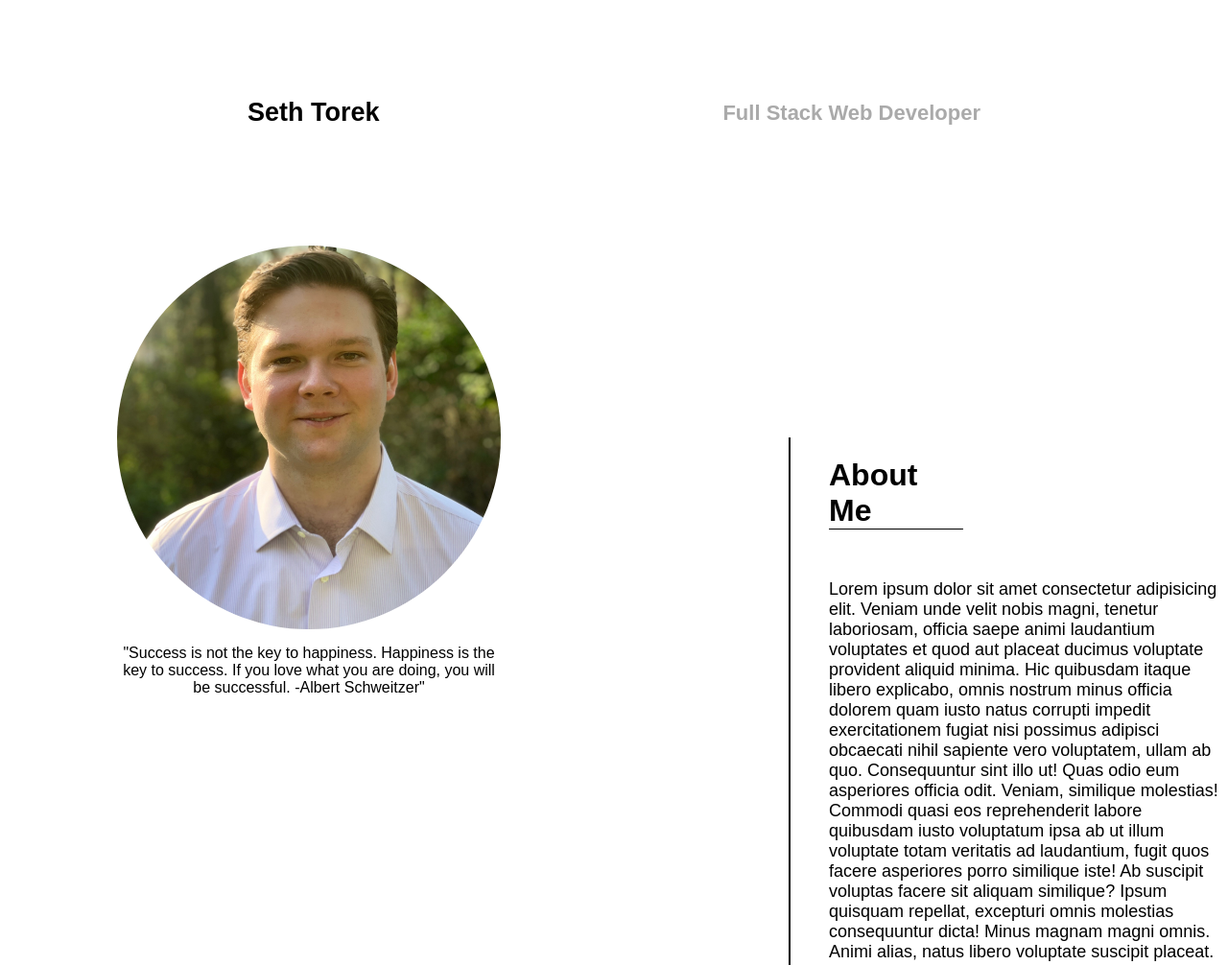
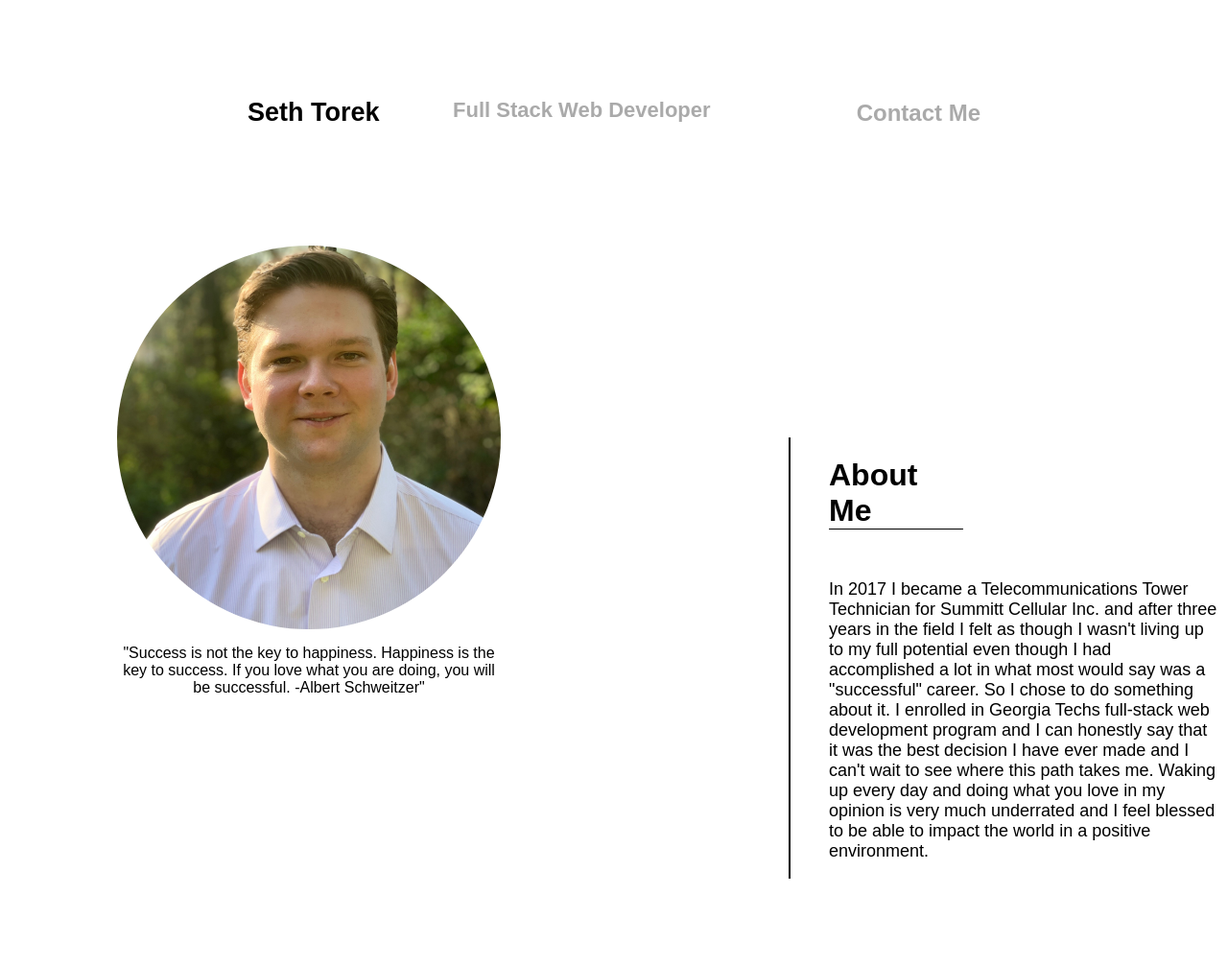
Before and after one commit to Sttorek/st-portfolio, a plain HTML site: page index.html in a window 1280 px wide. Shown: the top 1006 px of the page at 96% size. Drawn offline with Linux system fonts and the light colour scheme; a web font is replaced by a local one.

Commit message:
added pdf and link hover effect

```diff
--- a/assets/style.css
+++ b/assets/style.css
@@ -7,12 +7,15 @@
 /** elements ------------------------------------------------------------------------- */
 a {
     color:inherit;
+    text-decoration: none;
 }
 
 
 
 /** classes -------------------------------------------------------------------------- */
-
+.temporary {
+    font-size: 20px;
+}
 
 
 
@@ -35,6 +38,50 @@ a {
 #title {
     font-size: 22px;
     color: rgb(170, 170, 170);
+    position: relative;
+    margin-left: 50px;
+}
+
+/* #page-link {
+    font-size: 22px;
+    color: rgb(170, 170, 170);
+} */
+
+.effect {
+    color: rgb(170, 170, 170);
+    position: relative;
+    text-decoration: none;
+    transition: color .4s ease-out;
+}
+
+ .effect::after {
+    border-radius: 50%;
+    border-top: 3px solid black;
+    content: "";
+    position: absolute;
+    right: 100%;
+    bottom: .14em;
+    left: 0;
+    transition: right .4s cubic-bezier(0,.5,0,1),
+    border-color .4s ease-out;
+}
+
+ .effect:hover {
+    text-decoration: none;
+    color: black;
+}
+
+.effect:hover::after {
+    right: 0;
+    color: black;
+}
+
+
+
+#right {
+    width: 600px;
+    display: flex;
+    justify-content: space-between;
 }
 
 /* profile content ------------------- */
--- a/index.html
+++ b/index.html
@@ -16,7 +16,10 @@
 <body>
     <nav id="nav-bar">
         <h1 id="name">Seth Torek</h1>
-        <h2 id="title">Full Stack Web Developer</h2>
+        <div id="right">
+            <h2 id="title">Full Stack Web Developer</h2>
+            <a class="effect" href="#footer"><h2 id="page-link">Contact Me</h2></a>
+        </div>
     </nav>
     <div id="profile-cnt">
         <div id="proPic-cnt">
@@ -28,7 +31,7 @@
         </div>
         <div id="about-cnt">
             <h1 id="about">About Me</h1>
-            <p id="about-me">Lorem ipsum dolor sit amet consectetur adipisicing elit. Veniam unde velit nobis magni, tenetur laboriosam, officia saepe animi laudantium voluptates et quod aut placeat ducimus voluptate provident aliquid minima. Hic quibusdam itaque libero explicabo, omnis nostrum minus officia dolorem quam iusto natus corrupti impedit exercitationem fugiat nisi possimus adipisci obcaecati nihil sapiente vero voluptatem, ullam ab quo. Consequuntur sint illo ut! Quas odio eum asperiores officia odit. Veniam, similique molestias! Commodi quasi eos reprehenderit labore quibusdam iusto voluptatum ipsa ab ut illum voluptate totam veritatis ad laudantium, fugit quos facere asperiores porro similique iste! Ab suscipit voluptas facere sit aliquam similique? Ipsum quisquam repellat, excepturi omnis molestias consequuntur dicta! Minus magnam magni omnis. Animi alias, natus libero voluptate suscipit placeat.</p>
+            <p id="about-me">In 2017 I became a Telecommunications Tower Technician for Summitt Cellular Inc. and after three years in the field I felt as though I wasn't living up to my full potential even though I had accomplished a lot in what most would say was a "successful" career. So I chose to do something about it. I enrolled in Georgia Techs full-stack web development program and I can honestly say that it was the best decision I have ever made and I can't wait to see where this path takes me. Waking up every day and doing what you love in my opinion is very much underrated and I feel blessed to be able to impact the world in a positive environment.</p>
         </div>
     </div>
     <section id="project-section">
@@ -44,7 +47,9 @@
     </section>
     <div id="foot-title">Check Me Out</div>
     <footer id="footer">
-        <i class="icon fas fa-phone-volume fa-3x"></i>
+        <!-- <i class="icon fas fa-phone-volume fa-3x"></i> -->
+        <h1 class="temporary">706-308-8557</h1>
+        <h1 class="temporary">seth.torek@gmail.com</h1>
 
         <a href="mailto:seth.torek@gmail.com"><i class="icon fas fa-envelope fa-3x"></i></a>
 
@@ -52,7 +57,7 @@
 
         <a target="blank" href="https://github.com/Sttorek"><i class="icon fab fa-github-square fa-3x"></i></a>
 
-        <i class="icon fas fa-file fa-3x"></i>
+        <a target="blank" href="assets/resume.pdf"> <i class="icon fas fa-file fa-3x"></i></a>
     </footer>
 
 
```
Also changed, not shown: assets/images/dailyplanner.png, assets/images/snoopie.png, 2 other files.
